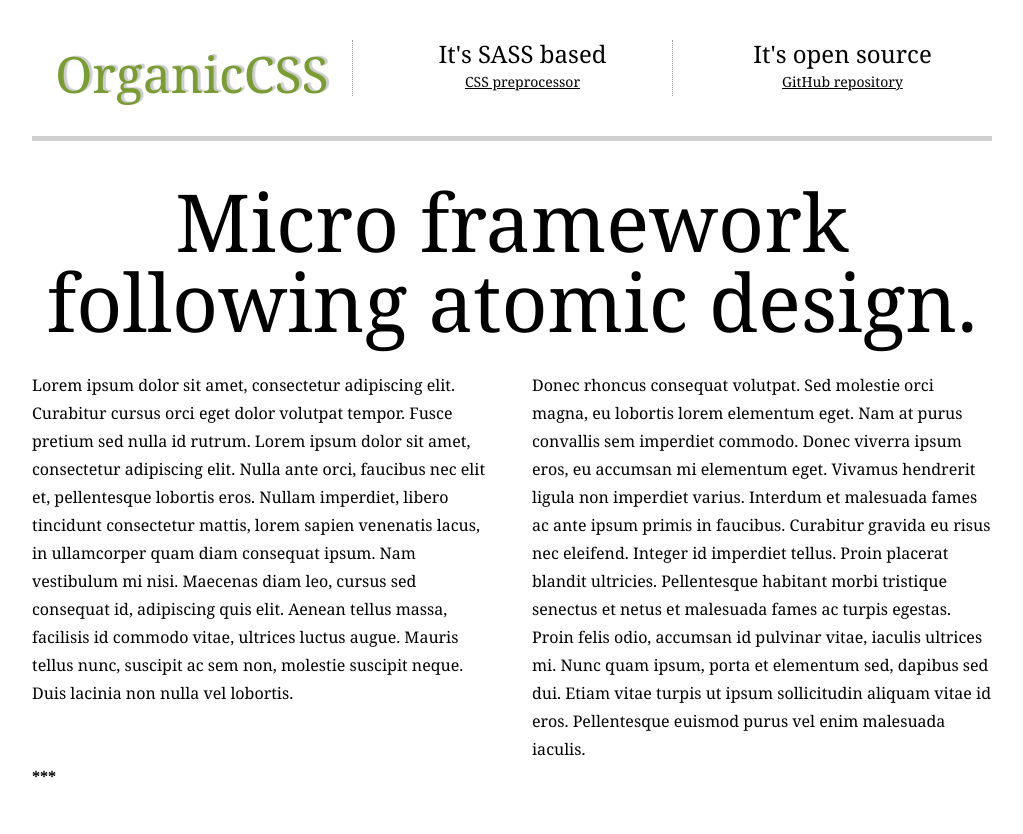
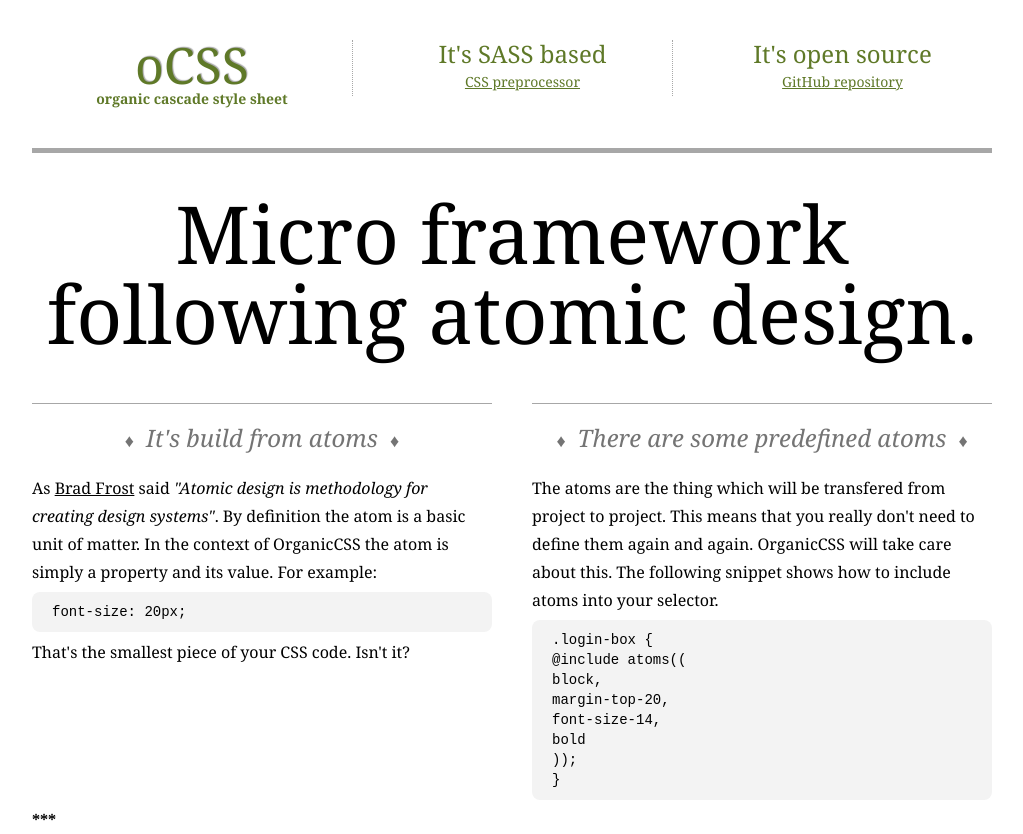
Before and after one commit to krasimir/organic-css, a website: page example/index.html in a window 1280 px wide. Shown: the whole page, without its empty margins (128-1151 px from the left). Before the commit the page ends 800 px from the top, so only its background shows below. Drawn offline with Linux system fonts and the light colour scheme.

Commit message:
Working on the example site

```diff
--- a/example/css/styles.css
+++ b/example/css/styles.css
@@ -1,9 +1,10 @@
+@charset "IBM437";
 h1, h2, h3, h4, h5, h6,
 p, blockquote, pre,
 dl, dd, ol, ul,
 form, fieldset, legend,
 table, th, td, caption,
-hr, .container, .header a, .content .column {
+hr, .container, .header a, .header h1 small, .content .column {
   display: block;
   -webkit-box-sizing: border-box;
   -moz-box-sizing: border-box;
@@ -12,7 +13,11 @@ hr, .container, .header a, .content .column {
   box-sizing: border-box;
 }
 
-.header h1, .header h2, .content h3 {
+.content h3:before, .content h3:after {
+  display: inline-block;
+}
+
+.header h1, .header h2, .content h2, .content h3, .content p, .content pre {
   font-weight: normal;
 }
 
@@ -21,8 +26,12 @@ p, blockquote, pre,
 dl, dd, ol, ul,
 form, fieldset, legend,
 table, th, td, caption,
-hr {
+hr, .header h1 small {
   font-weight: bold;
+}
+
+.content h3 {
+  font-style: italic;
 }
 
 a {
@@ -33,24 +42,48 @@ a:hover {
   text-decoration: none;
 }
 
-.header h1, .header h2, .content h3 {
+.header h1, .header h2, .content h2, .content h3 {
   text-align: center;
 }
 
-body, .header a {
+.content h3:before, .content h3:after {
+  font-style: normal;
+}
+
+.content pre {
+  word-wrap: break-word;
+}
+
+body, .header a, .header h1 small, .content pre {
   font-size: 14px;
 }
 
-body {
+body, .content p {
   font-size: 16px;
+}
+
+.content h3:before, .content h3:after {
+  font-size: 18px;
+}
+
+.content h3 {
+  font-size: 24px;
 }
 
 .header h1 {
   font-size: 50px;
 }
 
-.content h3 {
+.content h2 {
   font-size: 80px;
+}
+
+.header h1 small {
+  line-height: 18px;
+}
+
+.content pre {
+  line-height: 20px;
 }
 
 body {
@@ -61,7 +94,11 @@ body {
   line-height: 28px;
 }
 
-.content h3 {
+.header h1 {
+  line-height: 50px;
+}
+
+.content h2 {
   line-height: 80px;
 }
 
@@ -96,15 +133,27 @@ hr {
   margin: 0 auto;
 }
 
+.content pre {
+  margin-top: 6px;
+}
+
+.content h3 {
+  margin-top: 20px;
+}
+
 .content {
   margin-top: 40px;
 }
 
-.header {
+.content pre {
+  margin-bottom: 6px;
+}
+
+.header, .content h3 {
   margin-bottom: 20px;
 }
 
-.content h3 {
+.content h2 {
   margin-bottom: 30px;
 }
 
@@ -117,7 +166,11 @@ hr, .container {
   padding: 0;
 }
 
-.header h1 {
+.content pre {
+  padding-top: 10px;
+}
+
+.content h3 {
   padding-top: 20px;
 }
 
@@ -125,16 +178,32 @@ hr, .container {
   padding-top: 40px;
 }
 
-.content .column:nth-child(2) {
+.content h3:before {
+  padding-right: 12px;
+}
+
+.content .column:nth-child(2), .content pre {
   padding-right: 20px;
+}
+
+.content pre {
+  padding-bottom: 10px;
 }
 
 .header {
   padding-bottom: 40px;
 }
 
-.header h2, .content .column:nth-child(3) {
+.content h3:after {
+  padding-left: 12px;
+}
+
+.header h2, .content .column:nth-child(3), .content pre {
   padding-left: 20px;
+}
+
+.content pre {
+  border-radius: 8px;
 }
 
 body {
@@ -142,28 +211,50 @@ body {
   height: 100%;
 }
 
-a {
+a, .content pre {
   color: #000;
+}
+
+.header h1 small {
+  text-shadow: none;
 }
 
 body {
   font-family: Georgia;
 }
 
+.content pre {
+  font-family: "Courier New";
+}
+
 .header h2 {
-  border-left: dotted 1px #999999;
+  border-left: dotted 1px #a7a7a7;
 }
 
 .header {
-  border-bottom: solid 5px #cfcfcf;
+  border-bottom: solid 5px #a7a7a7;
+}
+
+.header h1, .header h2, .header a {
+  color: #5f7928;
 }
 
 .header h1 {
-  color: #7a9c34;
+  text-shadow: 1px -1px 1px #a7a7a7;
 }
 
-.header h1 {
-  text-shadow: 3px -1px 1px #cccccc;
+.content h3 {
+  color: #a7a7a7;
+  color: #747474;
+}
+
+.content pre {
+  background-color: #a7a7a7;
+  background-color: #f3f3f3;
+}
+
+.content h3 {
+  border-top: solid 1px #a7a7a7;
 }
 
 .container {
@@ -193,3 +284,10 @@ body {
     width: 50%;
   }
 }
+
+.content h3:before {
+  content: "♦";
+}
+.content h3:after {
+  content: "♦";
+}
--- a/example/index.html
+++ b/example/index.html
@@ -9,7 +9,7 @@
         <div class="container">
 
             <header class="header">
-                <h1>OrganicCSS</h1>
+                <h1>oCSS<small>organic cascade style sheet</small></h1>
                 <h2>
                     It's SASS based
                     <a href="http://sass-lang.com/">CSS preprocessor</a>
@@ -22,11 +22,35 @@
 
             <section class="content">
 
-                <h3>Micro framework following atomic design.</h3>
+                <h2>Micro framework following atomic design.</h2>
 
-                <div class="column">Lorem ipsum dolor sit amet, consectetur adipiscing elit. Curabitur cursus orci eget dolor volutpat tempor. Fusce pretium sed nulla id rutrum. Lorem ipsum dolor sit amet, consectetur adipiscing elit. Nulla ante orci, faucibus nec elit et, pellentesque lobortis eros. Nullam imperdiet, libero tincidunt consectetur mattis, lorem sapien venenatis lacus, in ullamcorper quam diam consequat ipsum. Nam vestibulum mi nisi. Maecenas diam leo, cursus sed consequat id, adipiscing quis elit. Aenean tellus massa, facilisis id commodo vitae, ultrices luctus augue. Mauris tellus nunc, suscipit ac sem non, molestie suscipit neque. Duis lacinia non nulla vel lobortis.</div>
+                <!-- column 1 --------------------------------------------- -->
+                <div class="column">
 
-                <div class="column">Donec rhoncus consequat volutpat. Sed molestie orci magna, eu lobortis lorem elementum eget. Nam at purus convallis sem imperdiet commodo. Donec viverra ipsum eros, eu accumsan mi elementum eget. Vivamus hendrerit ligula non imperdiet varius. Interdum et malesuada fames ac ante ipsum primis in faucibus. Curabitur gravida eu risus nec eleifend. Integer id imperdiet tellus. Proin placerat blandit ultricies. Pellentesque habitant morbi tristique senectus et netus et malesuada fames ac turpis egestas. Proin felis odio, accumsan id pulvinar vitae, iaculis ultrices mi. Nunc quam ipsum, porta et elementum sed, dapibus sed dui. Etiam vitae turpis ut ipsum sollicitudin aliquam vitae id eros. Pellentesque euismod purus vel enim malesuada iaculis.</div>
+<h3><span>It's build from atoms</span></h3>
+<p>As <a href="http://bradfrostweb.com/">Brad Frost</a> said <em>"Atomic design is methodology for creating design systems"</em>. By definition the atom is a basic unit of matter. In the context of OrganicCSS the atom is simply a property and its value. For example:<pre>
+font-size: 20px;
+</pre>That's the smallest piece of your CSS code. Isn't it?
+</p>
+
+                </div>
+
+                <!-- column 2 --------------------------------------------- -->
+                <div class="column">
+
+<h3>There are some predefined atoms</h3>
+<p>The atoms are the thing which will be transfered from project to project. This means that you really don't need to define them again and again. OrganicCSS will take care about this. The following snippet shows how to include atoms into your selector.<pre>
+.login-box {
+@include atoms((
+block,
+margin-top-20,
+font-size-14,
+bold
+));
+}
+</pre></p>
+
+                </div>
 
             </section>
 
--- a/example/sass/organelles/_organelles.scss
+++ b/example/sass/organelles/_organelles.scss
@@ -3,9 +3,13 @@
 	@include header-title;
 	@include header-column;
 	@include header-column-link;
+	@include header-title-small-text;
 }
 .content {
 	@include content;
 	@include content-title;
+	@include content-sub-title;
 	@include content-column;
+	@include content-text;
+	@include content-code;
 }
--- a/example/sass/site.scss
+++ b/example/sass/site.scss
@@ -3,12 +3,9 @@
 @import "../../src/molecules/_reset";
 
 // custom
-
 @import "atoms/_atoms";
-
 @import "molecules/_body";
 @import "molecules/_container";
 @import "molecules/_header";
 @import "molecules/_content";
-
 @import "organelles/_organelles";
--- a/src/atoms/_box-model.scss
+++ b/src/atoms/_box-model.scss
@@ -1,6 +1,7 @@
 // margin
 %margin-reset { margin: 0; }
 %margin-centered { margin: 0 auto; }
+@include generate-placeholder('margin', 0, 100);
 @include generate-placeholder('margin-top', 0, 100);
 @include generate-placeholder('margin-right', 0, 100);
 @include generate-placeholder('margin-bottom', 0, 100);
@@ -8,6 +9,7 @@
 
 // padding
 %padding-reset { padding: 0; }
+@include generate-placeholder('padding', 0, 100);
 @include generate-placeholder('padding-top', 0, 100);
 @include generate-placeholder('padding-right', 0, 100);
 @include generate-placeholder('padding-bottom', 0, 100);
--- a/src/atoms/_effects.scss
+++ b/src/atoms/_effects.scss
@@ -6,3 +6,6 @@
 @mixin text-shadow($top: 1px, $left: 1px, $blur: 1px, $color: #000) {
 	text-shadow: $top $left $blur $color;
 }
+%no-text-shadow {
+	text-shadow: none;
+}
```
Also changed, not shown: example/sass/atoms/_atoms.scss (+25 -5 lines), example/sass/molecules/_content.scss (+72 -11 lines), example/sass/molecules/_header.scss (+17 -4 lines), src/atoms/_colors.scss (+16 -0 lines), src/atoms/_text.scss (+6 -9 lines).
